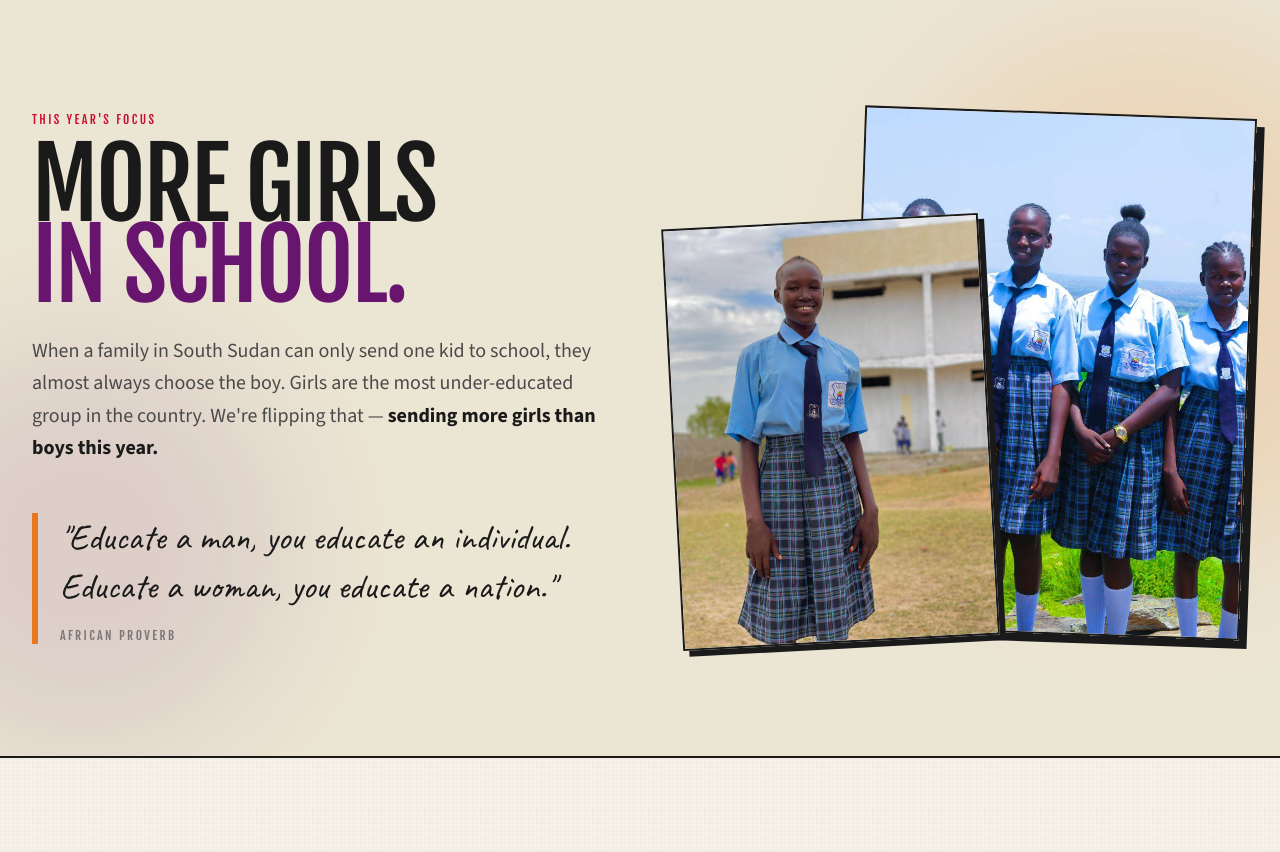
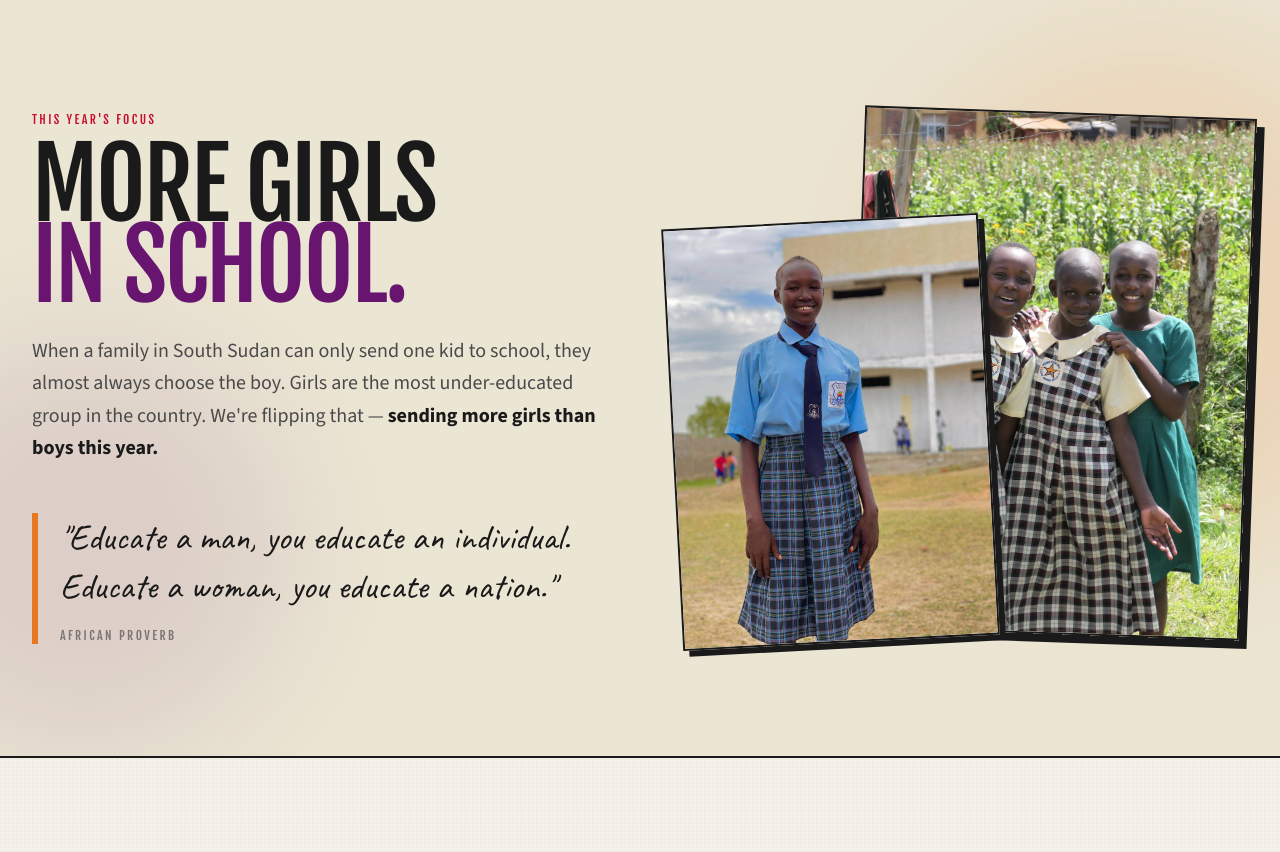
Before and after one commit to stephenstanwood/hhss, a Next.js app: page / in a window 1280 px wide. Shown: the part 4678-5530 px from the top of the page. Built offline with nearby package versions, Linux system fonts and the light colour scheme.

Commit message:
girls focus: pair BVS green uniforms with Juba High blue for outfit variety

```diff
--- a/src/app/page.tsx
+++ b/src/app/page.tsx
@@ -324,8 +324,8 @@ export default function Home() {
                   style={{ transform: "rotate(2deg)" }}
                 >
                   <Image
-                    src="/photos/wall/schools-08.jpg"
-                    alt="Six girls in Juba Integrated High uniforms standing on a hillside above the city"
+                    src="/photos/wall/bvs-girls.jpg"
+                    alt="Five girls in Broader Vision School green and checkered uniforms"
                     fill
                     sizes="(max-width: 1024px) 60vw, 400px"
                     className="object-cover"
@@ -337,7 +337,7 @@ export default function Home() {
                 >
                   <Image
                     src="/photos/wall/schools-03.jpg"
-                    alt="A girl in Juba Integrated High uniform smiling"
+                    alt="A girl in Juba Integrated High blue uniform smiling"
                     fill
                     sizes="(max-width: 1024px) 50vw, 320px"
                     className="object-cover"
```
Also changed, not shown: public/photos/wall/bvs-girls.jpg (added).
